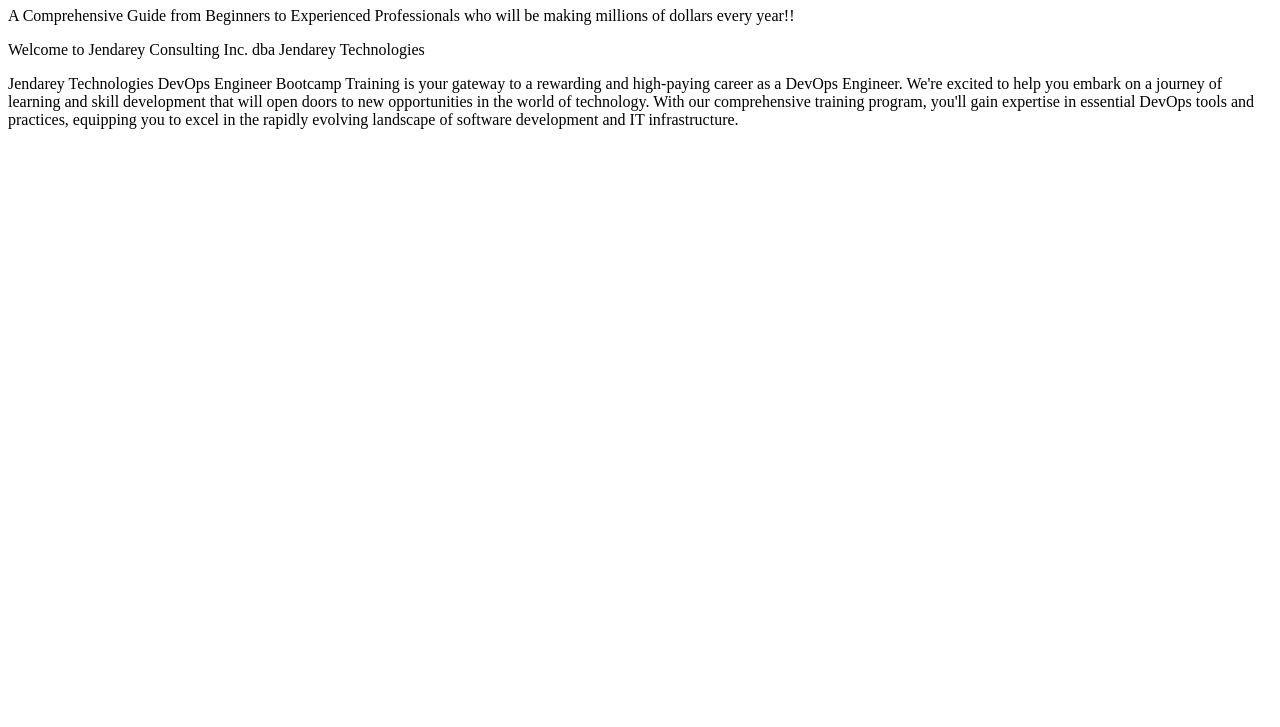
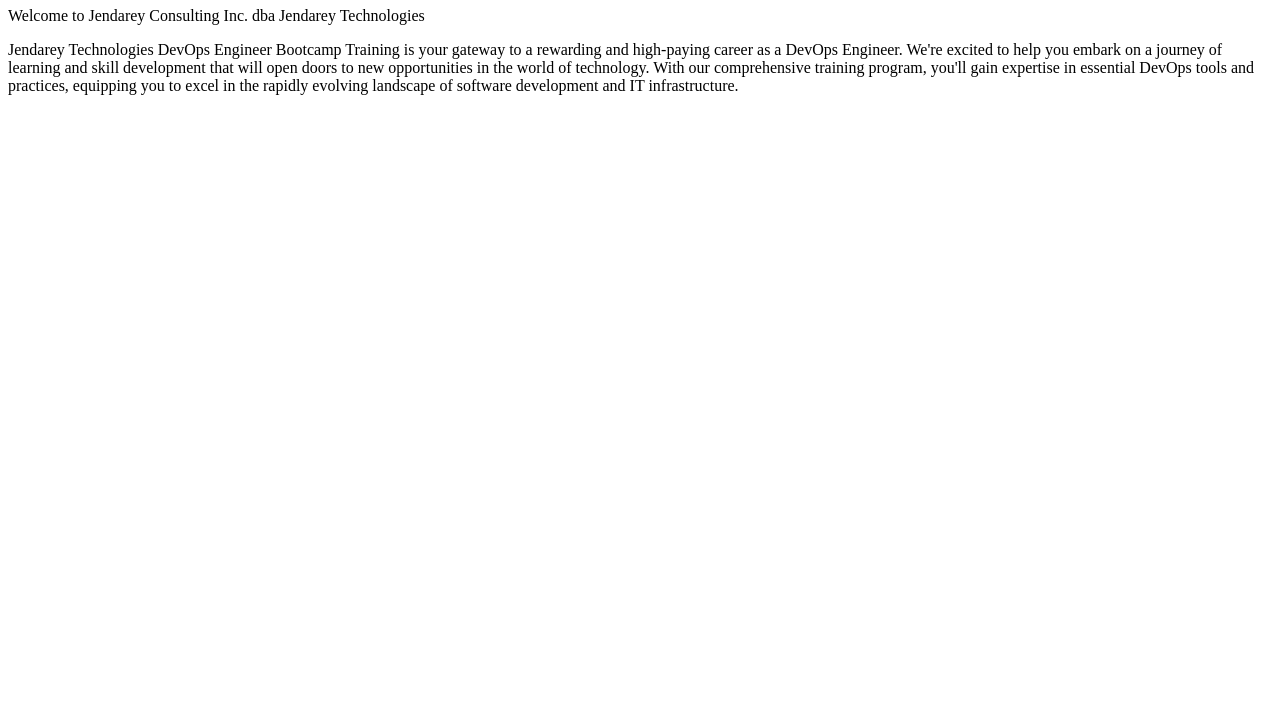
Before and after one commit to yemyem79/introtogit, a plain HTML site: page index.html in a window 1280 px wide. Shown: the part 73-800 px from the top of the page. Drawn offline with Linux system fonts and the light colour scheme.

Commit message:
update index.html in BugfixBranch

```diff
--- a/index.html
+++ b/index.html
@@ -7,7 +7,7 @@
 </head>
 <body>
     <h1>DevOps Engineer Bootcamp Training</h1>
-    <p>A Comprehensive Guide from Beginners to Experienced Professionals who will be making millions of dollars every year!!</p>
+
     <p>Welcome to Jendarey Consulting Inc. dba Jendarey Technologies</p>
     <p>Jendarey Technologies DevOps Engineer Bootcamp Training is your gateway to a rewarding and high-paying career as a DevOps Engineer. We're excited to help you embark on a journey of learning and skill development that will open doors to new opportunities in the world of technology. With our comprehensive training program, you'll gain expertise in essential DevOps tools and practices, equipping you to excel in the rapidly evolving landscape of software development and IT infrastructure.</p>
 </body>
```
